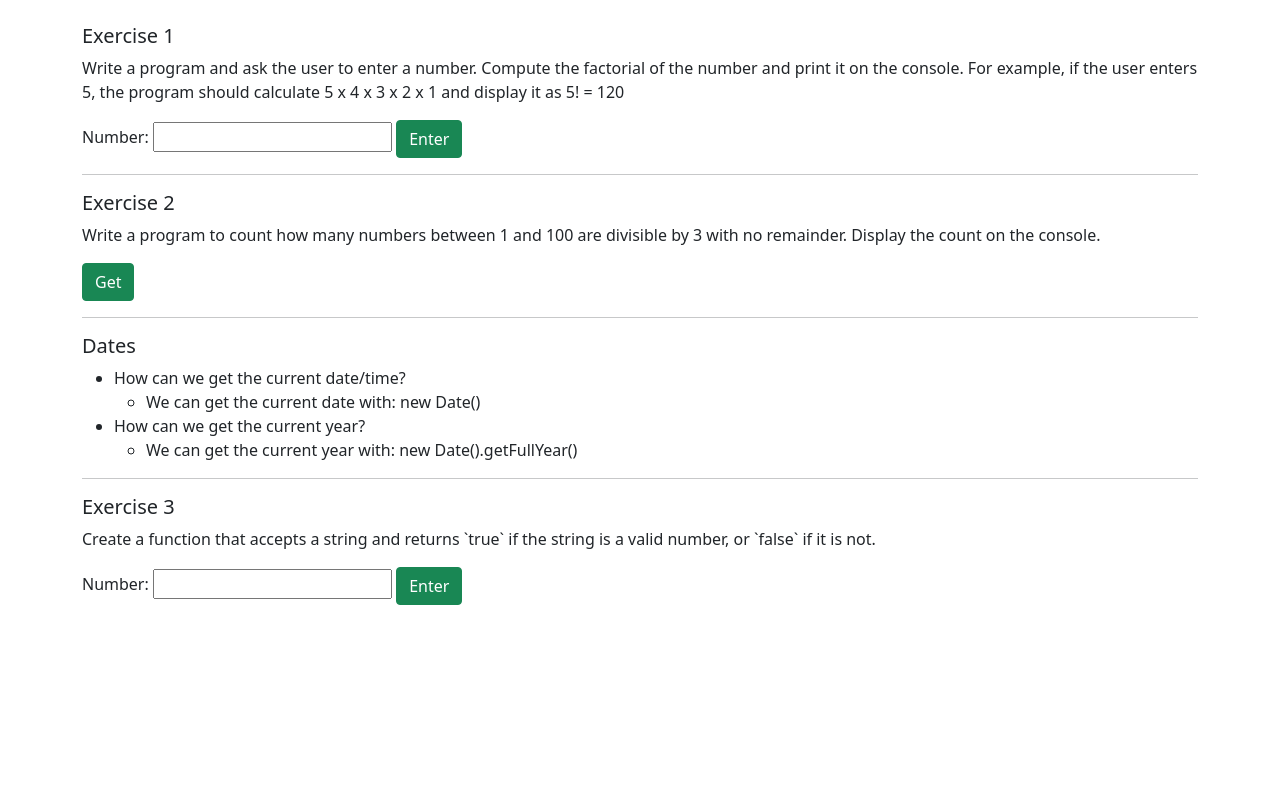
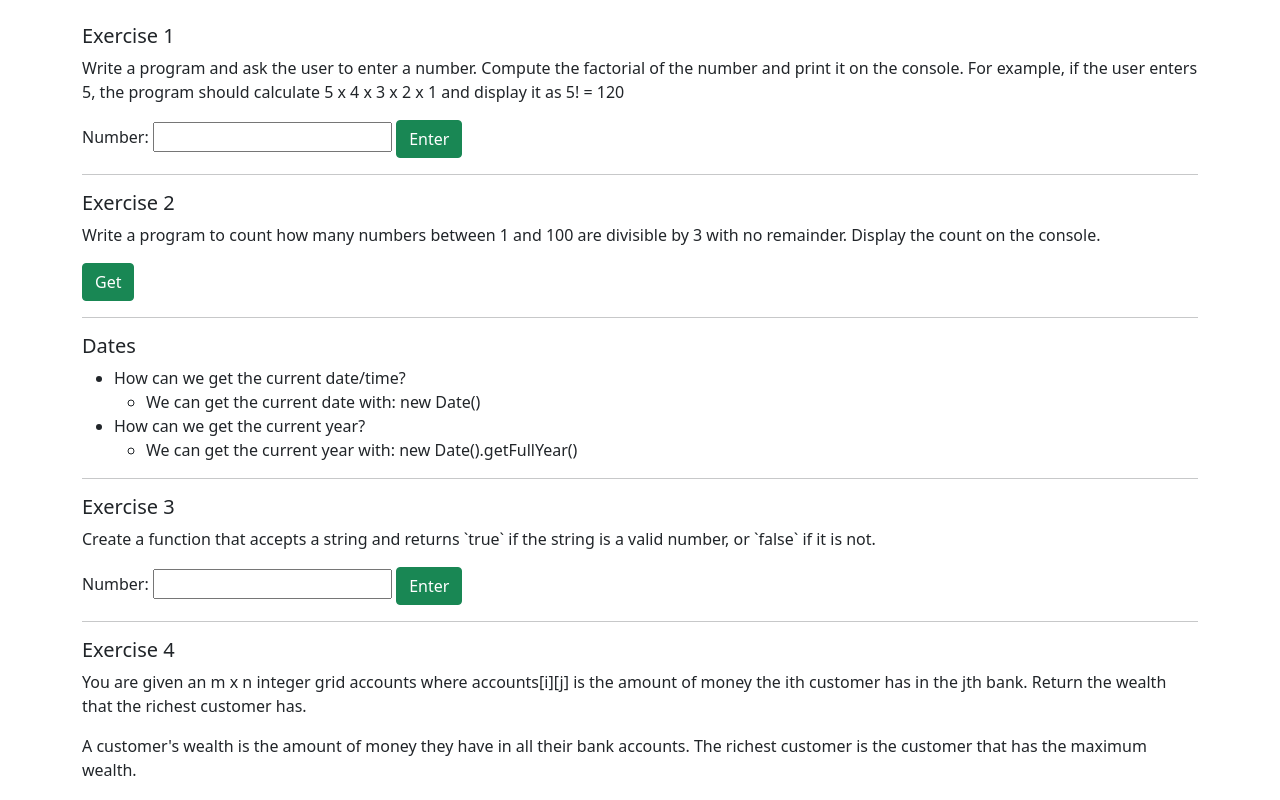
Before and after one commit to Redrogue12/code-mentor, a plain HTML site: page index.html in a window 1280 px wide. Drawn offline with nearby package versions, Linux system fonts and the light colour scheme.

Commit message:
start getWealthiest

```diff
--- a/app.js
+++ b/app.js
@@ -1,3 +1,6 @@
+// =================================================================
+// Exercise 1
+
 function calculateFactorial() {
   let number = parseInt(document.getElementById('number').value);
   let counter = number;
@@ -10,6 +13,9 @@ function calculateFactorial() {
   result.innerHTML = "Result is: " + number + "! = " + acum;
 }
 
+// =================================================================
+// Exercise 2
+
 function getDivisibleByThree() {
   let number = 1;
   let counter = 0;
@@ -19,6 +25,9 @@ function getDivisibleByThree() {
   }
   console.log(counter)
 }
+
+// =================================================================
+// Exercise 3
 
 const numbers = [ '1', '2', '3', '4', '5', '6', '7', '8', '9', '0'];
 
@@ -43,3 +52,12 @@ function isNumber() {
   console.log(true);
   return true;
 }
+
+// =================================================================
+// Exercise 4
+
+const accounts = [[1, 2, 3], [3, 2, 1]];
+
+getWealthiest = (accounts) => {
+
+}
--- a/index.html
+++ b/index.html
@@ -66,6 +66,19 @@
       <label for="exercise3">Number:</label>
       <input id="exercise3" type="text" />
       <button class="btn btn-success" onclick="isNumber()">Enter</button>
+
+      <hr>
+
+      <h5>Exercise 4</h5>
+
+      <p>
+        You are given an m x n integer grid accounts where accounts[i][j] is the amount of money the ith customer has in the jth
+        bank. Return the wealth that the richest customer has.
+      </p>
+      <p>
+        A customer's wealth is the amount of money they have in all their bank accounts. The richest customer is the customer
+        that has the maximum wealth.
+      </p>
     </div>
   </body>
 </html>
```
